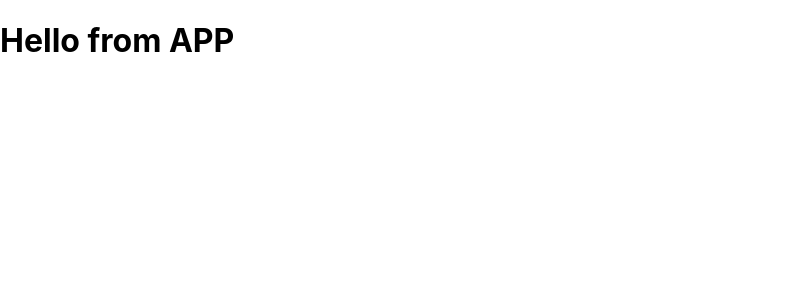
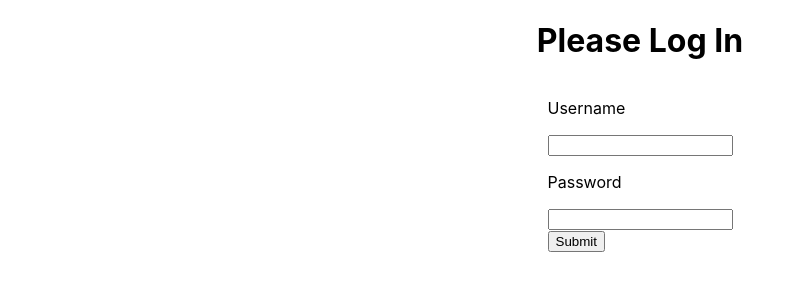
Before and after one commit to troptropcontent/ptite-front-react, a React (Create React App) app: page / in a window 1280 px wide. Shown: the top 300 px of the page, without its empty margins (0-803 px from the left). Built offline with nearby package versions, Linux system fonts and the light colour scheme.

Commit message:
setting up the log in functionality

```diff
--- a/src/App.css
+++ b/src/App.css
@@ -36,3 +36,7 @@
     transform: rotate(360deg);
   }
 }
+
+.container {
+  padding: 20px;
+}
--- a/src/App.js
+++ b/src/App.js
@@ -1,11 +1,15 @@
-import React from 'react'
+import React, {useState,useEffect} from 'react'
 import { BrowserRouter, Route, Switch } from 'react-router-dom';
 import './App.css';
 import Dashboard from './components/Dashboard'
 import Preferences from './components/Preferences'
-
+import Login from './components/Login'
 
 function App() {
+  const [token, setToken] = useState();
+  if(!token) {
+    return <Login setToken={setToken} />
+  }
   return (
     <div className="container">
       <h1 className="title">Hello from APP</h1>
--- /dev/null
+++ b/src/components/Login.js
@@ -0,0 +1,38 @@
+import React, { useState } from 'react';
+import '../stylesheet/Login.css'
+import PropTypes from 'prop-types';
+import logIn from '../services/login'
+
+const Login = ({ setToken }) => {
+  const [username, setUserName] = useState();
+  const [password, setPassword] = useState();
+
+  const handleSubmit = (event) => {
+    event.preventDefault()
+    logIn(username,password,setToken)
+  }
+  return (
+    <div className="login-wrapper">
+      <h1>Please Log In</h1>
+      <form onSubmit={handleSubmit}>
+        <label htmlFor="">
+          <p>Username</p>
+          <input type="text" onChange={e => setUserName(e.target.value)}/>
+        </label>
+        <label htmlFor="">
+          <p>Password</p>
+          <input type="password" onChange={e => setPassword(e.target.value)}/>
+        </label>
+        <div>
+          <button type="submit">Submit</button>
+        </div>
+      </form>
+    </div>
+  )
+}
+
+Login.propTypes = {
+  setToken: PropTypes.func.isRequired
+}
+
+export default Login
--- /dev/null
+++ b/src/services/login.js
@@ -0,0 +1,25 @@
+const logIn = (username,password,functionSetToken) => {
+  var myHeaders = new Headers();
+myHeaders.append("Content-Type", "application/json");
+
+var raw = JSON.stringify({
+  "email": `${username}`,
+  "password": `${password}`
+});
+
+var requestOptions = {
+  method: 'POST',
+  headers: myHeaders,
+  body: raw,
+  redirect: 'follow'
+};
+
+fetch("http://localhost:4000/api/v1/login", requestOptions)
+  .then(response => response.json())
+  .then(result => {
+    console.log(result.token)
+    functionSetToken(result.token)
+  })
+  .catch(error => console.log('error', error));
+}
+export default logIn
--- /dev/null
+++ b/src/stylesheet/Login.css
@@ -0,0 +1,5 @@
+.login-wrapper {
+  display: flex;
+  flex-direction: column;
+  align-items: center;
+}
```
